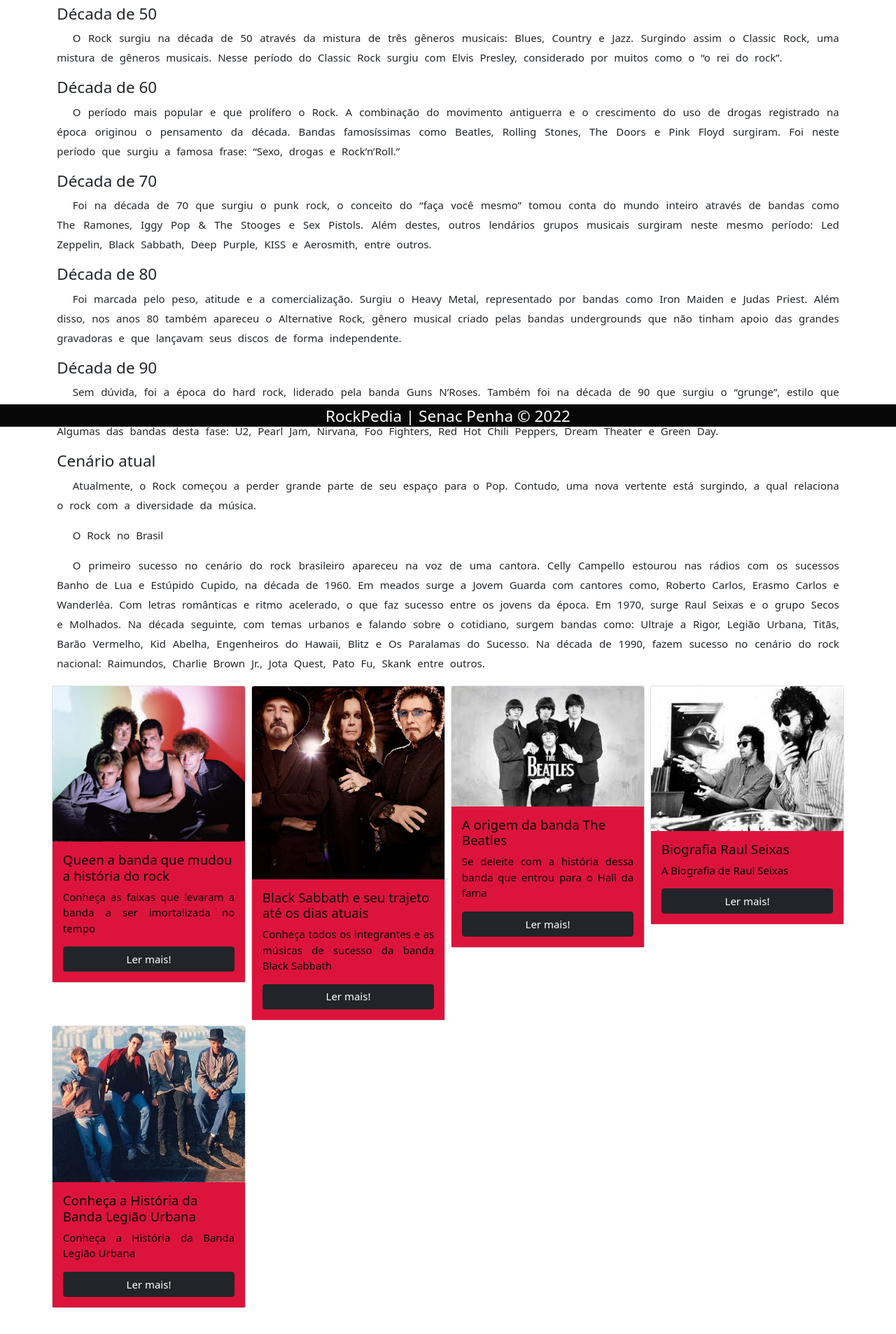
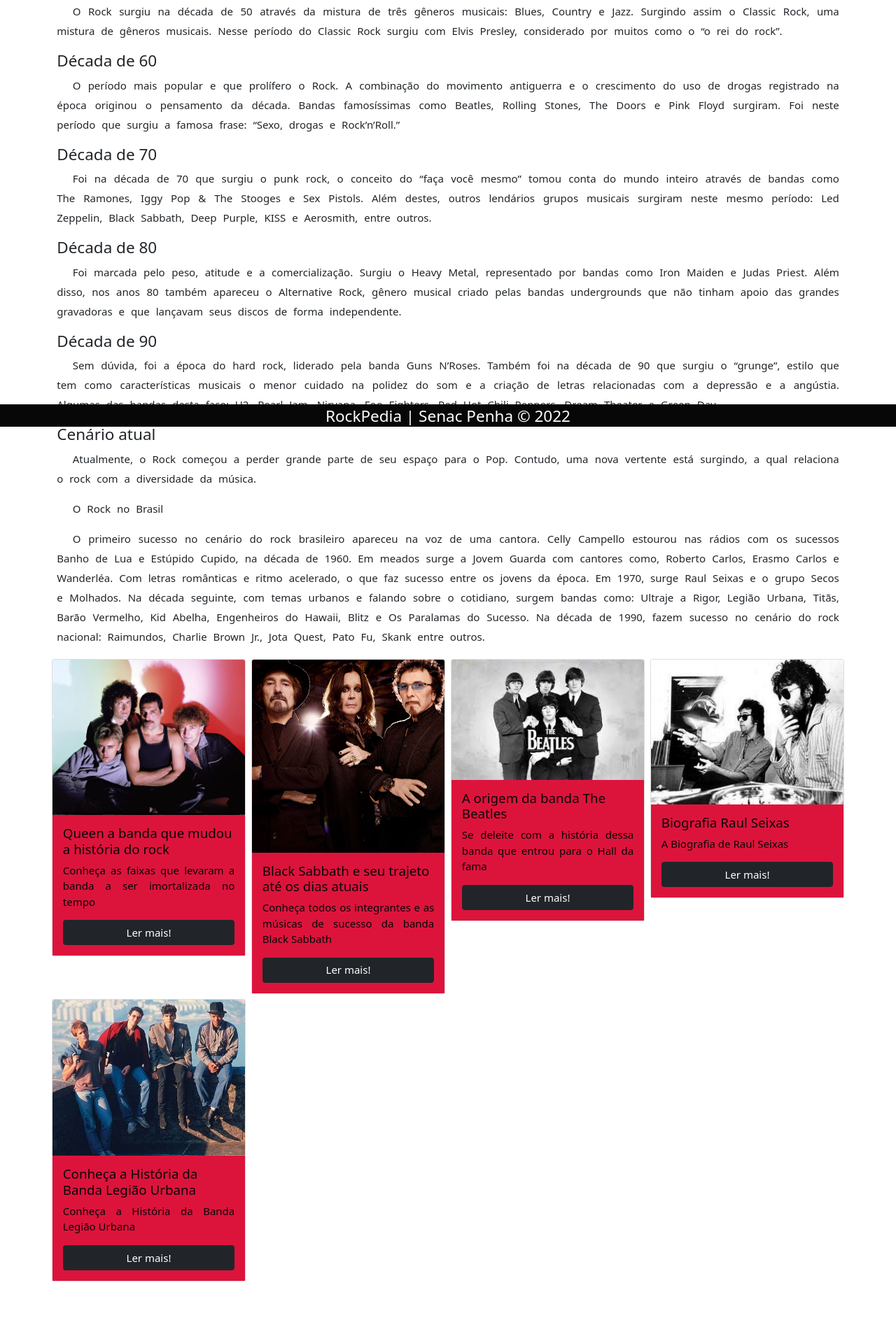
Before and after one commit to thaissechetin/rockpedia_senac, a PHP site: page /index.php in a window 1280 px wide. Shown: the part 190-2097 px from the top of the page at 70% size. After the commit the page ends 2022 px from the top, so only its background shows below. Run offline with PHP 8.4, Linux system fonts and the light colour scheme; data comes from the database, SQL or seed files in the repository; some libraries are stand-ins or nearby versions; some web fonts are replaced.

Commit message:
ajuste css

```diff
--- a/bandas.php
+++ b/bandas.php
@@ -5,7 +5,6 @@ $posts = lerTodosOsPosts($conexao);
 ?>
 
     <?php foreach ($posts as $post) { ?>
-        <!-- INÍCIO Card -->
         <div class="col-md-6 my-1 px-md-1">
             <article class="card shadow-sm h-100">
                 <a href="post-detalhe.php?id=<?= $post['id'] ?>" class="card-link">
--- a/css/style.css
+++ b/css/style.css
@@ -19,8 +19,7 @@ header {
 main {
     min-height: 85vh;
     max-height: auto;
-    padding-top: 30px;
-    padding-bottom: 30px;
+    padding-bottom: 35px;
 }
 
 footer {
@@ -69,7 +68,7 @@ button {
 }
 
 .limitador {
-    margin-top: 13vh;
+    margin-top: 12vh;
 }
 
 .conteudo {
```
